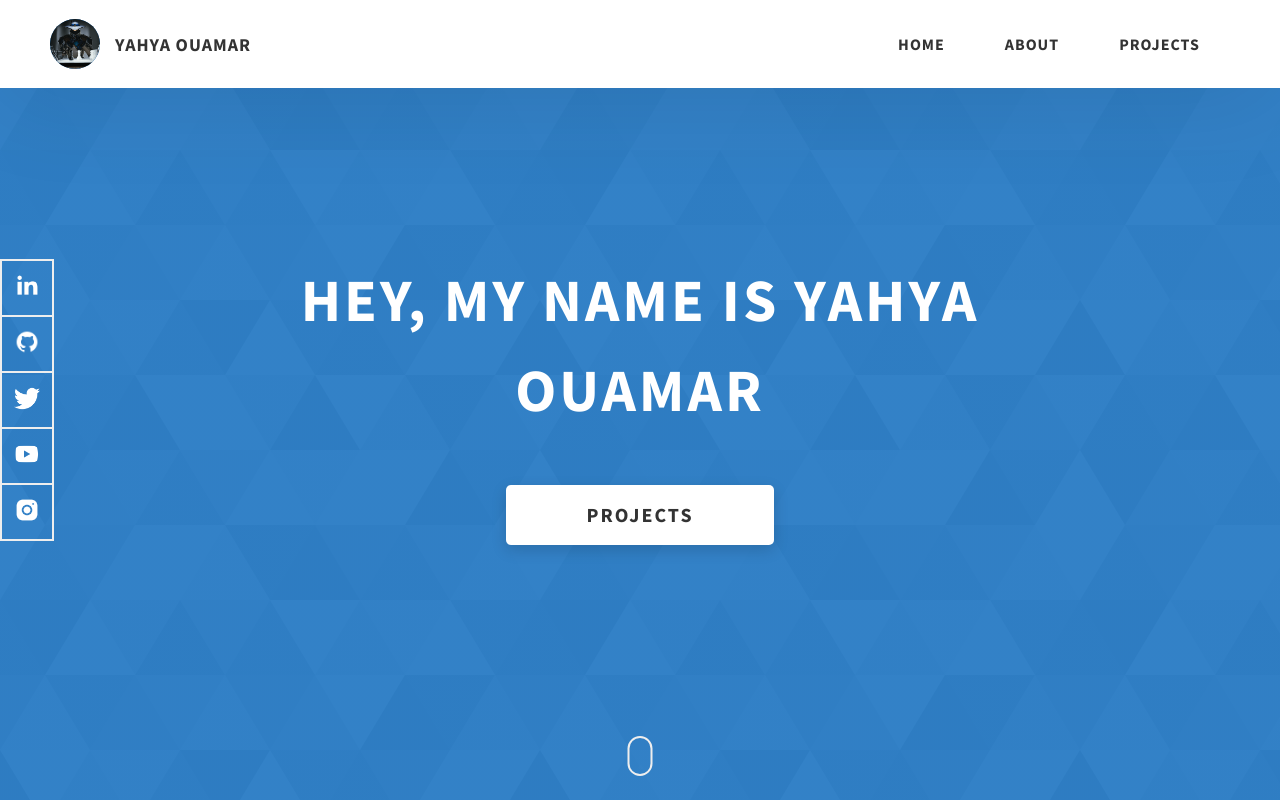
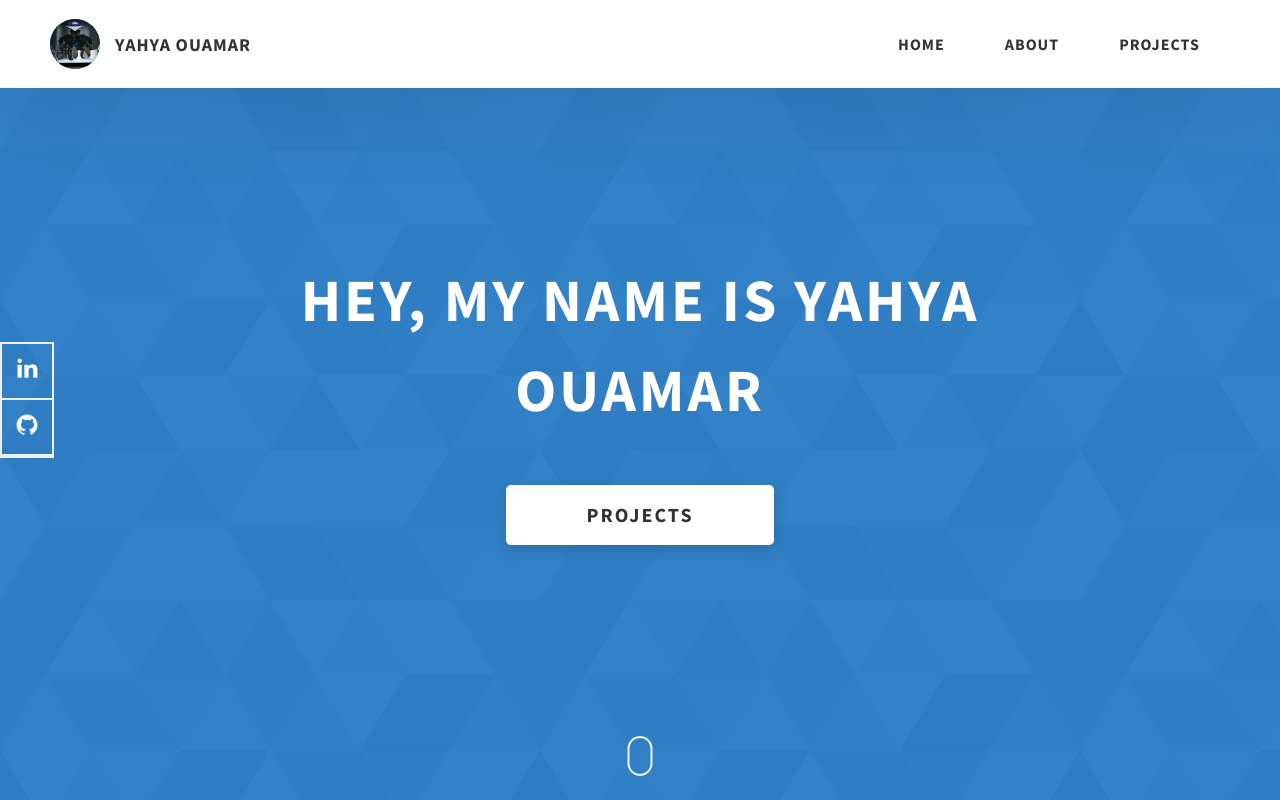
Before and after one commit to ouamy/ouamy.github.io, a website: page index.html in a window 1280 px wide. Shown: the top 800 px of the page. Drawn offline with Linux system fonts and the light colour scheme.

Commit message:
updated index.html

```diff
--- a/index.html
+++ b/index.html
@@ -97,36 +97,6 @@
           <a href="https://github.com/ouamy" class="home-hero__social-icon-link">
             <img
               src="./assets/png/github-ico.png"
-              alt="icon"
-              class="home-hero__social-icon"
-            />
-          </a>
-        </div>
-        <div class="home-hero__social">
-          <a href="https://twitter.com/intruder_tv" class="home-hero__social-icon-link">
-            <img
-              src="./assets/png/twitter-ico.png"
-              alt="icon"
-              class="home-hero__social-icon"
-            />
-          </a>
-        </div>
-        <div class="home-hero__social">
-          <a href="https://www.youtube.com/channel/UC97UXUzzlcYhYPw2_x7P1wg" class="home-hero__social-icon-link">
-            <img
-              src="./assets/png/yt-ico.png"
-              alt="icon"
-              class="home-hero__social-icon"
-            />
-          </a>
-        </div>
-        <div class="home-hero__social">
-          <a
-            href="https://www.instagram.com/intruder_tv/"
-            class="home-hero__social-icon-link home-hero__social-icon-link--bd-none"
-          >
-            <img
-              src="./assets/png/insta-ico.png"
               alt="icon"
               class="home-hero__social-icon"
             />
@@ -261,27 +231,6 @@
                   alt="icon"
                 />
               </a>
-              <a target="_blank" rel="noreferrer" href="https://twitter.com/intruder_tv">
-                <img
-                  class="main-footer__icon"
-                  src="./assets/png/twitter-ico.png"
-                  alt="icon"
-                />
-              </a>
-              <a target="_blank" rel="noreferrer" href="https://www.youtube.com/channel/UC97UXUzzlcYhYPw2_x7P1wg">
-                <img
-                  class="main-footer__icon"
-                  src="./assets/png/yt-ico.png"
-                  alt="icon"
-                />
-              </a>
-              <a target="_blank" rel="noreferrer" href="https://www.instagram.com/intruder_tv/">
-                <img
-                  class="main-footer__icon main-footer__icon--mr-none"
-                  src="./assets/png/insta-ico.png"
-                  alt="icon"
-                />
-              </a>
             </div>
           </div>
         </div>
```
